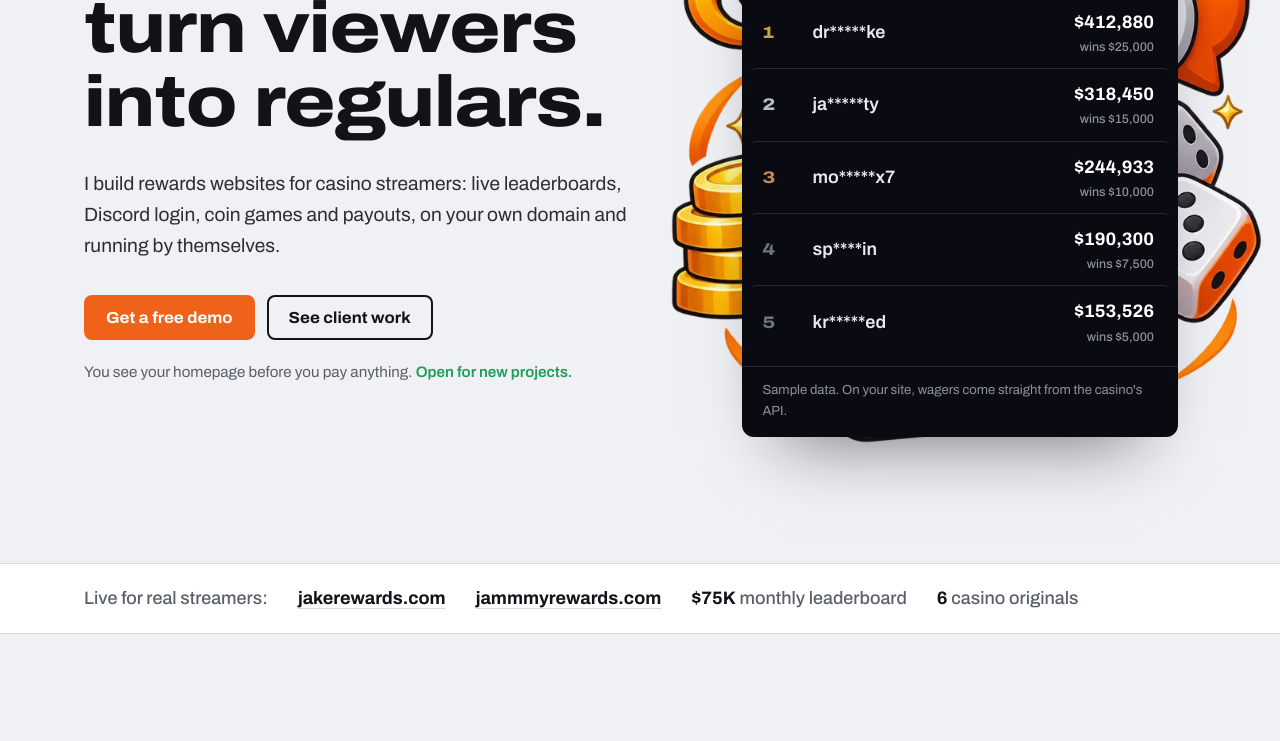
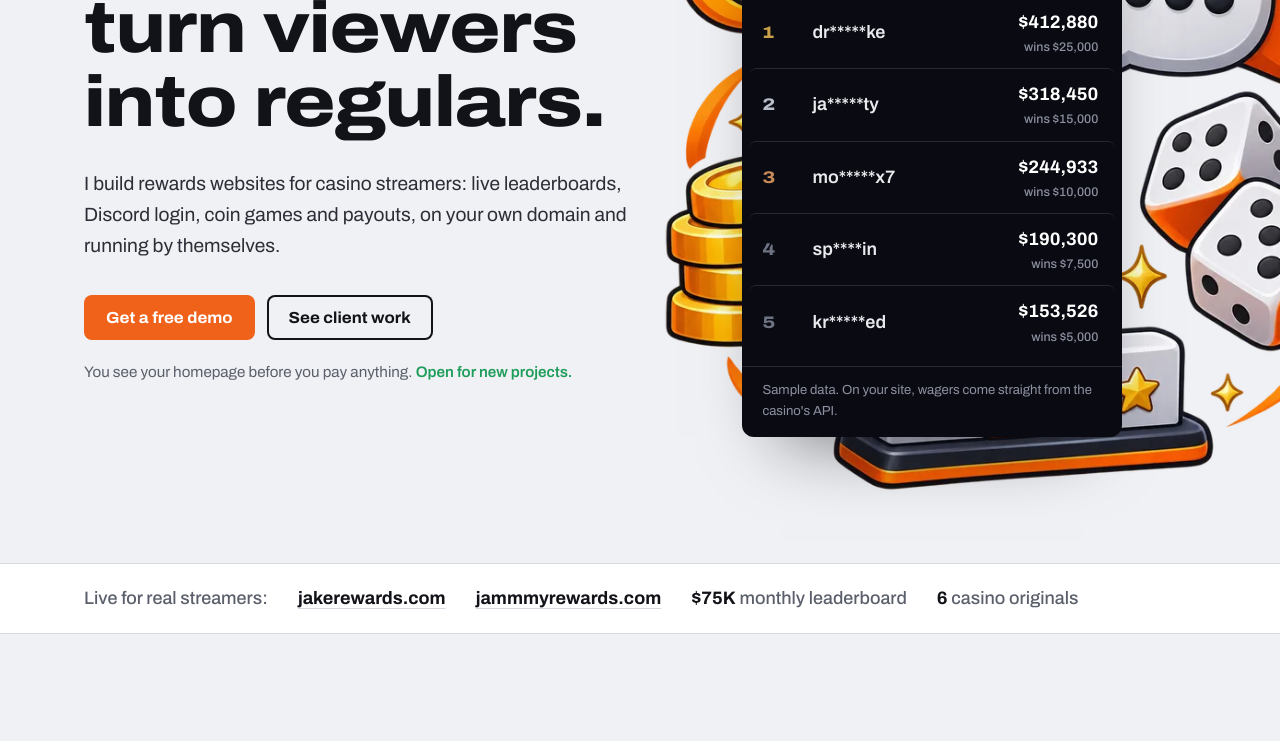
Before and after one commit to sahil2603/Sahils-Portfolio, a plain HTML site: page index.html in a window 1280 px wide. Shown: the part 315-1056 px from the top of the page. Drawn offline with Linux system fonts and the light colour scheme.

Commit message:
Add files via upload

```diff
--- a/index.html
+++ b/index.html
@@ -68,7 +68,7 @@ header.top.sc{border-color:var(--line)}
 @media(max-width:860px){.nav nav{display:none}.nav .btn{margin-left:auto}}@media(max-width:400px){.nav .btn{padding:9px 12px;font-size:.88rem}.brand{font-size:1rem}}
 
 /* hero */
-.hero{padding:76px 0 92px}
+.hero{padding:76px 0 92px;overflow-x:clip}
 .hero .wrap{display:grid;grid-template-columns:1.1fr .9fr;gap:64px;align-items:center}
 .hero .lede{font-size:1.2rem;max-width:33em;margin:26px 0 34px}
 .hero .ctas{display:flex;gap:12px;flex-wrap:wrap}
@@ -220,10 +220,12 @@ footer .links{display:flex;gap:22px}
 /* hero art */
 .ovwrap{position:relative;padding:34px 18px}
 .ovwrap .ov{position:relative;z-index:1;max-width:440px;margin:0 auto}
-.ring{position:absolute;left:50%;top:50%;width:128%;max-width:none;z-index:0;pointer-events:none;transform:translate(calc(-50% + var(--px,0px)),calc(-50% + var(--py,0px)));transition:transform .5s cubic-bezier(.2,.8,.2,1)}
+.ring{position:absolute;left:50%;top:50%;width:min(150%,700px);max-width:none;z-index:0;pointer-events:none;transform:translate(calc(-50% + 40px + var(--px,0px)),calc(-50% + var(--py,0px)));transition:transform .5s cubic-bezier(.2,.8,.2,1)}
+.ovwrap .ov{max-width:380px!important;margin-left:0!important}
 .ring{animation:floaty 7s ease-in-out infinite}
 @keyframes floaty{50%{translate:0 -10px;rotate:1.5deg}}
-@media(max-width:940px){.ovwrap{overflow:hidden;padding:24px 0}.ring{width:112%}}
+@media(max-width:1200px){.ring{transform:translate(calc(-50% + 20px + var(--px,0px)),calc(-50% + var(--py,0px)))}}
+@media(max-width:940px){.ovwrap{overflow:hidden;padding:70px 0}.ring{width:150%;transform:translate(-50%,-50%)}.ovwrap .ov{max-width:330px!important;margin:0 auto!important}}
 /* leaderboard reorder */
 .ov ol{position:relative}
 .ov li{transition:transform .6s cubic-bezier(.2,.8,.2,1),background .4s}
```
